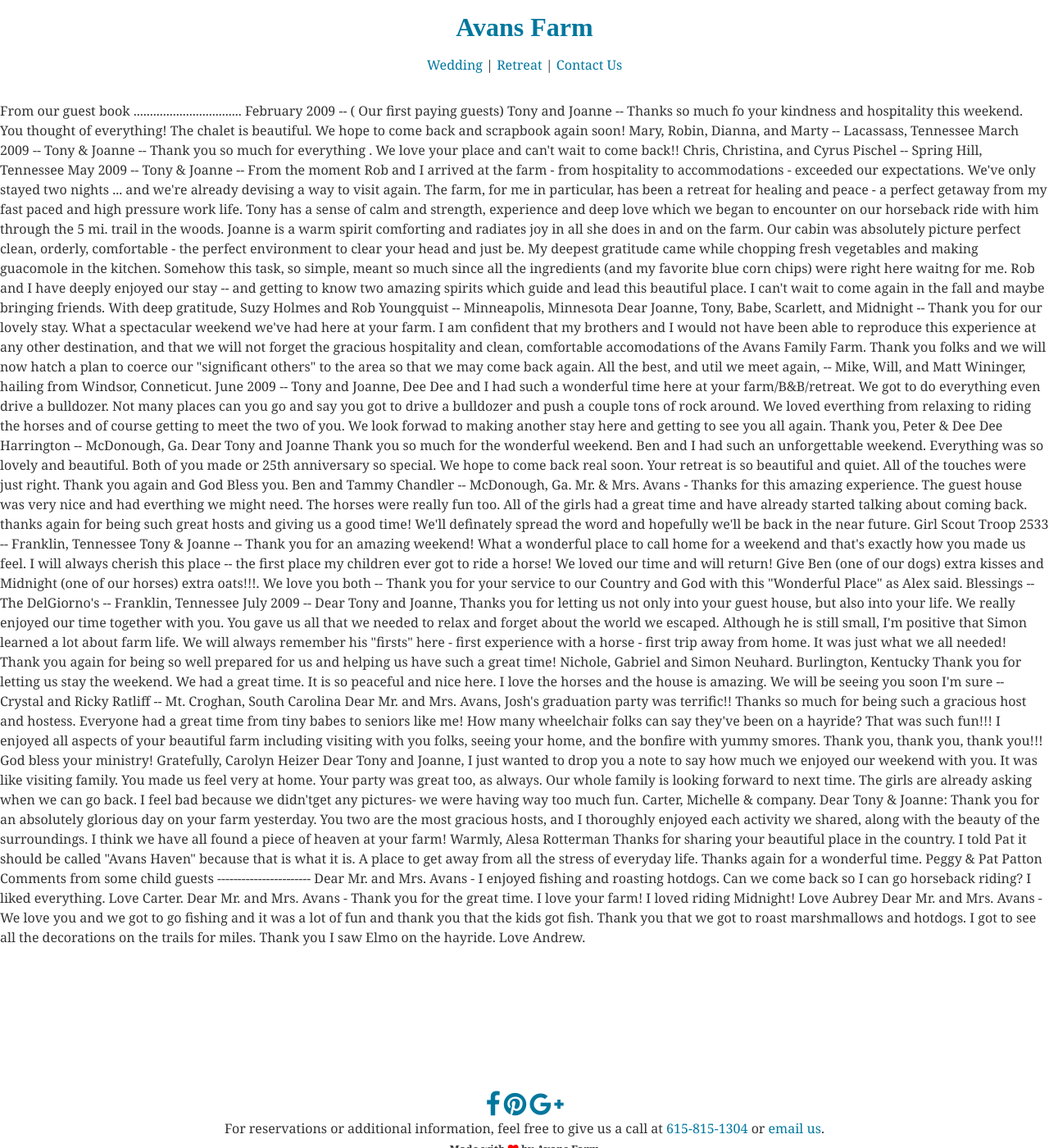
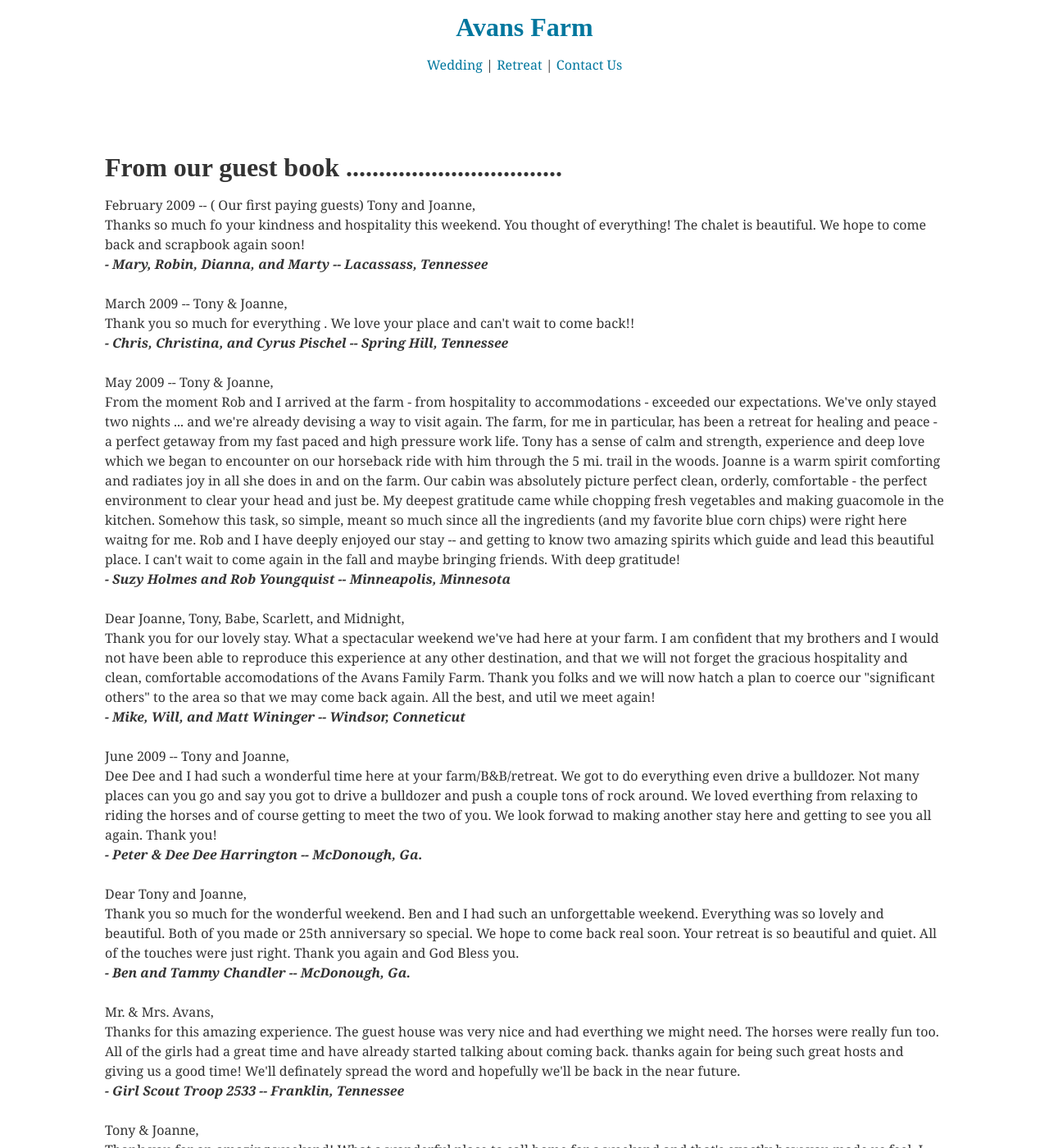
Before and after one commit to avansfarm/avansfarm.github.io, a Jekyll site: the page built from testimonials/index.html, in a window 1280 px wide and 1400 px high. Shown: the whole window at 82% size. Built offline with Jekyll 4.4.1, drawn with Linux system fonts in a browser that asks for light colours; nearby versions of some CDN libraries; Markdown is read by kramdown in place of the engine named in the settings; some of the changed text lies outside the part shown.

Commit message:
testimonials page complete

```diff
--- a/testimonials/index.html
+++ b/testimonials/index.html
@@ -4,40 +4,91 @@ category: testimonial
 layout: default
 ---
 
-From our guest book .................................
+<div class="content">
+	<h1>From our guest book .................................</h1>
 
-February 2009 -- ( Our first paying guests) Tony and Joanne -- Thanks so much fo your kindness and hospitality this weekend.  You thought of everything!  The chalet is beautiful.  We hope to come back and scrapbook again soon!  Mary, Robin, Dianna, and Marty -- Lacassass, Tennessee
+	February 2009 -- ( Our first paying guests) Tony and Joanne,<br>
+	Thanks so much fo your kindness and hospitality this weekend.  You thought of everything!  The chalet is beautiful.  We hope to come back and scrapbook again soon!<br>
+	<strong><em>- Mary, Robin, Dianna, and Marty -- Lacassass, Tennessee</em></strong><br>
+	<br>
 
-March 2009 -- Tony & Joanne -- Thank you so much for everything .  We love your place and can't wait to come back!!  Chris, Christina, and Cyrus Pischel  -- Spring Hill, Tennessee
+	March 2009 -- Tony & Joanne,<br>
+	Thank you so much for everything .  We love your place and can't wait to come back!!<br>
+	<strong><em>- Chris, Christina, and Cyrus Pischel  -- Spring Hill, Tennessee</em></strong><br>
+	<br>
 
-May 2009 -- Tony & Joanne -- From the moment Rob and I arrived at the farm - from hospitality to accommodations - exceeded our expectations.  We've only stayed two nights ... and we're already devising a way to visit again.  The farm, for me in particular, has been a retreat for healing and peace - a perfect getaway from my fast paced and high pressure work life.  Tony has a sense of calm and strength, experience and deep love which we began to encounter on our horseback ride with him through the 5 mi. trail in the woods.  Joanne is a warm spirit comforting and radiates joy in all she does in and on the farm.  Our cabin was absolutely picture perfect clean, orderly, comfortable - the perfect environment to clear your head and just be.  My deepest gratitude came while chopping fresh vegetables and making guacomole in the kitchen.  Somehow this task, so simple, meant so much since all the ingredients (and my favorite blue corn chips) were right here waitng for me.  Rob and I have deeply enjoyed our stay -- and getting to know two amazing spirits which guide and lead this beautiful place. I can't wait to come again in the fall and maybe bringing friends.  With deep gratitude, Suzy Holmes and Rob Youngquist -- Minneapolis, Minnesota
+	May 2009 -- Tony & Joanne,<br>
+	From the moment Rob and I arrived at the farm - from hospitality to accommodations - exceeded our expectations. We've only stayed two nights ... and we're already devising a way to visit again.  The farm, for me in particular, has been a retreat for healing and peace - a perfect getaway from my fast paced and high pressure work life.  Tony has a sense of calm and strength, experience and deep love which we began to encounter on our horseback ride with him through the 5 mi. trail in the woods.  Joanne is a warm spirit comforting and radiates joy in all she does in and on the farm.  Our cabin was absolutely picture perfect clean, orderly, comfortable - the perfect environment to clear your head and just be.  My deepest gratitude came while chopping fresh vegetables and making guacomole in the kitchen.  Somehow this task, so simple, meant so much since all the ingredients (and my favorite blue corn chips) were right here waitng for me.  Rob and I have deeply enjoyed our stay -- and getting to know two amazing spirits which guide and lead this beautiful place. I can't wait to come again in the fall and maybe bringing friends.  With deep gratitude!<br>
+	<strong><em>- Suzy Holmes and Rob Youngquist -- Minneapolis, Minnesota</em></strong><br>
+	<br>
 
-Dear Joanne, Tony, Babe, Scarlett, and Midnight --  Thank you for our lovely stay.  What a spectacular weekend we've had here at your farm.  I am confident that my brothers and I would not have been able to reproduce this experience at any other destination, and that we will not forget the gracious hospitality and clean, comfortable accomodations of the Avans Family Farm.  Thank you folks and we will now hatch a plan to coerce our "significant others" to the area so that we may come back again.  All the best, and util we meet again,  -- Mike, Will, and Matt Wininger, hailing from Windsor, Conneticut.
+	Dear Joanne, Tony, Babe, Scarlett, and Midnight,<br>
+	Thank you for our lovely stay.  What a spectacular weekend we've had here at your farm.  I am confident that my brothers and I would not have been able to reproduce this experience at any other destination, and that we will not forget the gracious hospitality and clean, comfortable accomodations of the Avans Family Farm.  Thank you folks and we will now hatch a plan to coerce our "significant others" to the area so that we may come back again.  All the best, and util we meet again!<br>
+	<strong><em>- Mike, Will, and Matt Wininger -- Windsor, Conneticut</em></strong><br>
+	<br>
 
-June 2009 -- Tony and Joanne,  Dee Dee and I had such a wonderful time here at your farm/B&B/retreat. We got to do everything even drive a bulldozer.  Not many places can you go and say you got to drive a bulldozer and push a couple tons of rock around.  We loved everthing from relaxing to riding the horses and of course getting to meet the two of you.  We look forwad to making another stay here and getting to see you all again.  Thank you, Peter & Dee Dee Harrington -- McDonough, Ga.
+	June 2009 -- Tony and Joanne,<br>
+	Dee Dee and I had such a wonderful time here at your farm/B&B/retreat. We got to do everything even drive a bulldozer.  Not many places can you go and say you got to drive a bulldozer and push a couple tons of rock around.  We loved everthing from relaxing to riding the horses and of course getting to meet the two of you.  We look forwad to making another stay here and getting to see you all again.  Thank you!<br>
+	<strong><em>- Peter & Dee Dee Harrington -- McDonough, Ga.</em></strong><br>
+	<br>
 
-Dear Tony and Joanne Thank you so much for the wonderful weekend.  Ben and I had such an unforgettable weekend.  Everything was so lovely and beautiful.  Both of you made or 25th anniversary so special.  We hope to come back real soon.  Your retreat is so beautiful and quiet.  All of the touches were just right.  Thank you again and God Bless you.  Ben and Tammy Chandler -- McDonough, Ga.
+	Dear Tony and Joanne,<br>
+	Thank you so much for the wonderful weekend.  Ben and I had such an unforgettable weekend.  Everything was so lovely and beautiful.  Both of you made or 25th anniversary so special.  We hope to come back real soon.  Your retreat is so beautiful and quiet.  All of the touches were just right.  Thank you again and God Bless you.<br>
+	<strong><em>- Ben and Tammy Chandler -- McDonough, Ga.</em></strong><br>
+	<br>
 
-Mr. & Mrs.  Avans - Thanks for this amazing experience.  The guest house was very nice and had everthing we might need.  The horses were really fun too.  All of the girls had a great time and have already started talking about coming back.  thanks again for being such great hosts and giving us a good time!   We'll definately spread the word and hopefully we'll be back in the near future.  Girl Scout Troop 2533 -- Franklin, Tennessee
+	Mr. & Mrs. Avans,<br>
+	Thanks for this amazing experience.  The guest house was very nice and had everthing we might need.  The horses were really fun too.  All of the girls had a great time and have already started talking about coming back.  thanks again for being such great hosts and giving us a good time!   We'll definately spread the word and hopefully we'll be back in the near future.<br>
+	<strong><em>- Girl Scout Troop 2533 -- Franklin, Tennessee</em></strong><br>
+	<br>
 
-Tony & Joanne -- Thank you for an amazing weekend!  What a wonderful place to call home for a weekend and that's exactly how you made us feel.  I will always cherish this place -- the first place my children ever got to ride a horse!  We loved our time and will return!  Give Ben (one of our dogs) extra kisses and Midnight (one of our horses) extra oats!!!.  We love you both -- Thank you for your service to our Country and God with this "Wonderful Place" as Alex said.  Blessings -- The DelGiorno's -- Franklin, Tennessee
 
- July 2009 -- Dear Tony and Joanne,  Thanks you for letting us not only into your guest house, but also into your life.  We really enjoyed our time together with you.  You gave us all that we needed to relax and forget about the world we escaped.  Although he is still small, I'm positive that Simon learned a lot about farm life.  We will always remember his "firsts" here - first experience with a horse - first trip away from home.  It was just what we all needed!  Thank you again for being so well prepared for us and helping us have such a great time!  Nichole, Gabriel and Simon Neuhard.  Burlington, Kentucky
+	Tony & Joanne,<br>
+	Thank you for an amazing weekend!  What a wonderful place to call home for a weekend and that's exactly how you made us feel.  I will always cherish this place -- the first place my children ever got to ride a horse!  We loved our time and will return!  Give Ben (one of our dogs) extra kisses and Midnight (one of our horses) extra oats!!!.  We love you both -- Thank you for your service to our Country and God with this "Wonderful Place" as Alex said.  Blessings!<br>
+	<strong><em>- The DelGiorno's -- Franklin, Tennessee</em></strong><br>
+	<br>
 
-Thank you for letting us stay the weekend.  We had a great time.  It is so peaceful and nice here.  I love the horses and the house is amazing.  We will be seeing you soon I'm sure -- Crystal and Ricky Ratliff -- Mt. Croghan, South Carolina
+	July 2009 -- Dear Tony and Joanne,<br>
+	Thanks you for letting us not only into your guest house, but also into your life.  We really enjoyed our time together with you.  You gave us all that we needed to relax and forget about the world we escaped.  Although he is still small, I'm positive that Simon learned a lot about farm life.  We will always remember his "firsts" here - first experience with a horse - first trip away from home.  It was just what we all needed!  Thank you again for being so well prepared for us and helping us have such a great time!<br>
+	<strong><em>- Nichole, Gabriel and Simon Neuhard -- Burlington, Kentucky</em></strong><br>
+	<br>
 
-Dear Mr. and Mrs. Avans,    Josh's graduation party was terrific!!  Thanks so much for being such a gracious host and hostess.  Everyone had a great time from tiny babes to seniors like me!  How many wheelchair folks can say they've been on a hayride?  That was such fun!!!  I enjoyed all aspects of your beautiful farm including visiting with you folks, seeing your home, and the bonfire with yummy smores.  Thank you, thank you, thank you!!!   God bless your ministry!   Gratefully, Carolyn Heizer
+	Thank you for letting us stay the weekend.  We had a great time.  It is so peaceful and nice here.  I love the horses and the house is amazing.  We will be seeing you soon I'm sure!<br>
+	<strong><em>- Crystal and Ricky Ratliff -- Mt. Croghan, South Carolina</em></strong><br>
+	<br>
 
-Dear Tony and Joanne,  I just wanted to drop you a note to say how much we enjoyed our weekend with you.  It was like visiting family.  You made us feel very at home.  Your party was great too, as always.  Our whole family is looking forward to next time.  The girls are already asking when we can go back.  I feel bad because we didn'tget any pictures- we were having way too much fun.  Carter, Michelle & company.
+	Dear Mr. and Mrs. Avans,<br>
+	Josh's graduation party was terrific!!  Thanks so much for being such a gracious host and hostess.  Everyone had a great time from tiny babes to seniors like me!  How many wheelchair folks can say they've been on a hayride?  That was such fun!!!  I enjoyed all aspects of your beautiful farm including visiting with you folks, seeing your home, and the bonfire with yummy smores.  Thank you, thank you, thank you!!!   God bless your ministry!<br>
+	<strong><em>- Carolyn Heizer</em></strong><br>
+	<br>
 
-Dear Tony & Joanne:  Thank you for an absolutely glorious day on your farm yesterday.  You two are the most gracious hosts, and I thoroughly enjoyed each activity we shared, along with the beauty of the surroundings.  I think we have all found a piece of heaven at your farm!  Warmly, Alesa Rotterman
+	Dear Tony and Joanne,<br>
+	I just wanted to drop you a note to say how much we enjoyed our weekend with you.  It was like visiting family. You made us feel very at home.  Your party was great too, as always.  Our whole family is looking forward to next time.  The girls are already asking when we can go back.  I feel bad because we didn'tget any pictures- we were having way too much fun.<br>
+	<strong><em>- Carter, Michelle & company.</em></strong><br>
+	<br>
 
-Thanks for sharing your beautiful place in the country.  I told Pat it should be called "Avans Haven" because that is what it is.  A place to get away from all the stress of everyday life.  Thanks again for a wonderful time.  Peggy & Pat Patton
+	Dear Tony & Joanne,<br>
+	Thank you for an absolutely glorious day on your farm yesterday.  You two are the most gracious hosts, and I thoroughly enjoyed each activity we shared, along with the beauty of the surroundings.  I think we have all found a piece of heaven at your farm!  Warmly!<br>
+	<strong><em>- Alesa Rotterman</em></strong><br>
+	<br>
 
-Comments from some child guests -----------------------
+	Thanks for sharing your beautiful place in the country.  I told Pat it should be called "Avans Haven" because that is what it is.  A place to get away from all the stress of everyday life.  Thanks again for a wonderful time.<br>
+	<strong><em>- Peggy & Pat Patton</em></strong><br>
+	<br>
 
-Dear Mr. and Mrs. Avans - I enjoyed fishing and roasting hotdogs.  Can we come back so I can go horseback riding?  I liked everything.  Love Carter.
+	<h2>Comments from some child guests -----------------------</h2>
 
-Dear Mr. and Mrs. Avans - Thank you for the great time.  I love your farm! I loved riding Midnight!  Love Aubrey
+	Dear Mr. and Mrs. Avans,<br>
+	I enjoyed fishing and roasting hotdogs.  Can we come back so I can go horseback riding?  I liked everything.  Love!<br>
+	<strong><em>- Carter</em></strong><br>
+	<br>
 
-Dear Mr. and Mrs. Avans - We love you and we got to go fishing and it was a lot of fun and thank you that the kids got fish. Thank you that we got to roast marshmallows and hotdogs.  I got to see all the decorations on the trails for miles. Thank you I saw Elmo on the hayride.  Love Andrew.
+	Dear Mr. and Mrs. Avans,<br>
+	Thank you for the great time.  I love your farm! I loved riding Midnight!  Love!<br>
+	<strong><em>- Aubrey</em></strong><br>
+	<br>
+
+	Dear Mr. and Mrs. Avans,<br>
+	We love you and we got to go fishing and it was a lot of fun and thank you that the kids got fish. Thank you that we got to roast marshmallows and hotdogs.  I got to see all the decorations on the trails for miles. Thank you I saw Elmo on the hayride.  Love!<br>
+	<strong><em>- Andrew</em></strong><br>
+</div>
```
Also changed, not shown: wedding/index.html (+5 -18 lines), 2 other files.
